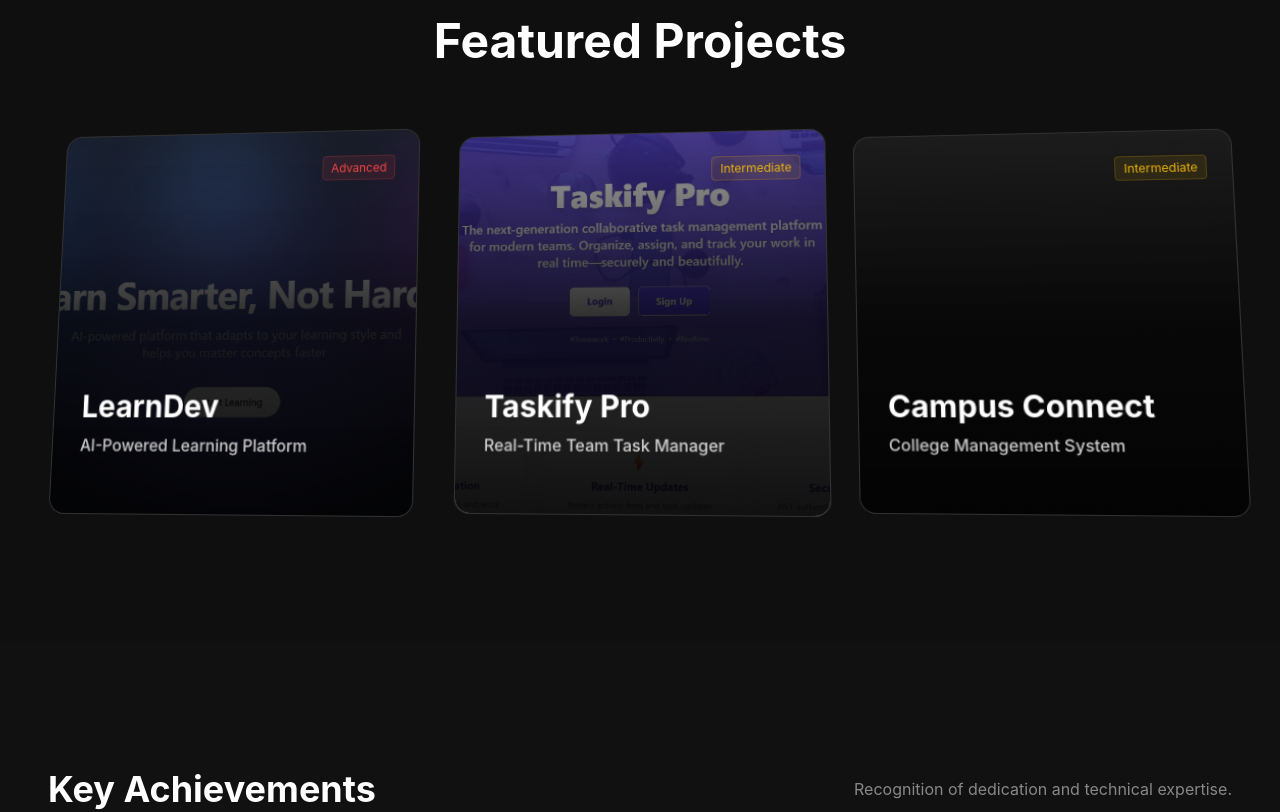
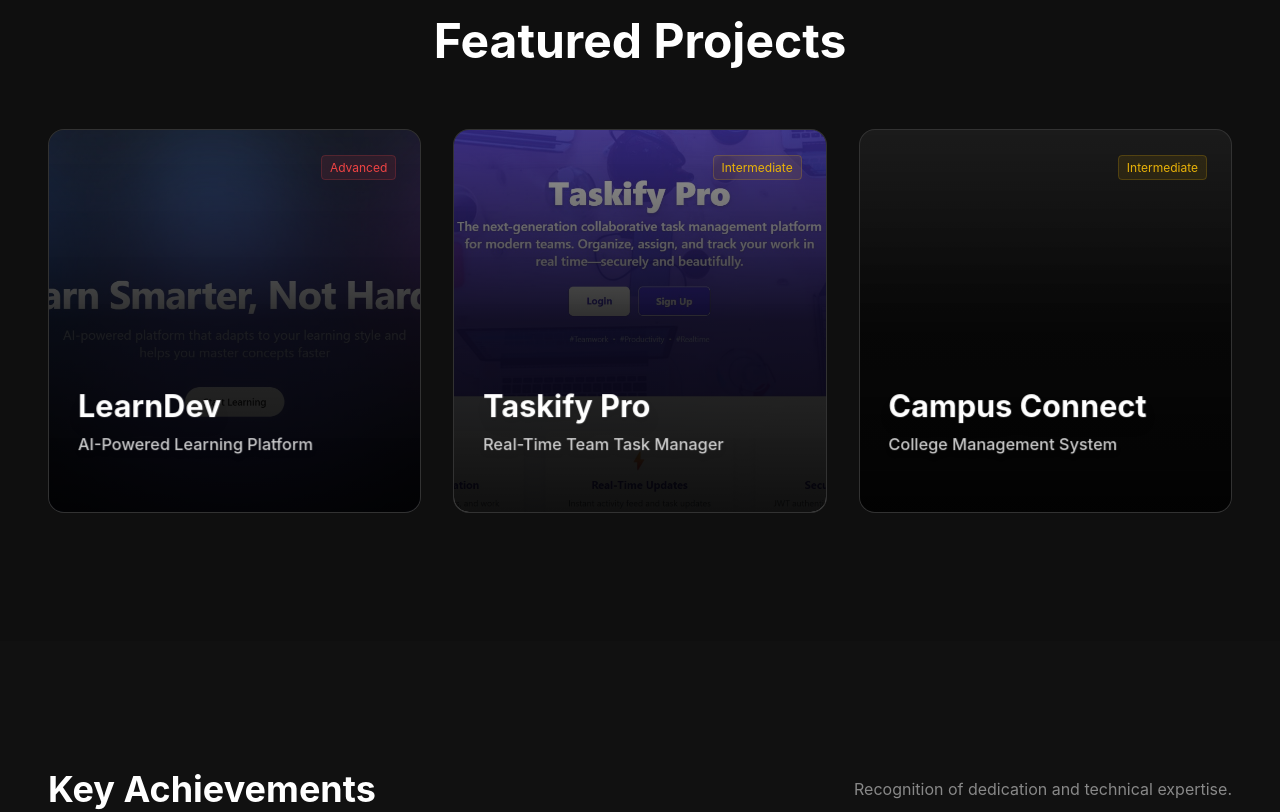
Before and after one commit to adityab2005/Portfolio, a React (Vite) app: page / in a window 1280 px wide. Shown: the part 5820-6632 px from the top of the page. Built offline with nearby package versions, Linux system fonts and the light colour scheme.

Commit message:
Protfolio v5

```diff
--- a/src/sections/Achievements.jsx
+++ b/src/sections/Achievements.jsx
@@ -5,19 +5,19 @@ const achievements = [
   {
     title: "Diploma Rank 1",
     issuer: "State Board of Technical Education",
-    year: "2023",
+    year: "2024",
     color: "text-yellow-400"
   },
   {
     title: "IBM Certified Full Stack Developer",
     issuer: "IBM",
-    year: "2024",
+    year: "2025",
     color: "text-blue-400"
   },
   {
     title: "IBM Certified DevOps Engineer",
     issuer: "IBM",
-    year: "2024",
+    year: "2025",
     color: "text-blue-400"
   }
 ];
--- a/src/sections/Projects.jsx
+++ b/src/sections/Projects.jsx
@@ -1,6 +1,6 @@
-import { useState } from "react";
+import { useState, memo, useCallback } from "react";
 import Section from "../components/ui/Section";
-import { motion, AnimatePresence, useMotionValue, useTransform } from "framer-motion";
+import { motion, AnimatePresence, useMotionValue, useTransform, useSpring } from "framer-motion";
 import { X, Github, ExternalLink, Activity, Server, Box, Zap, Maximize2 } from "lucide-react";
 import SystemDiagram from "../components/ui/SystemDiagram";
 import learnDevImg from "../public/learndev.jpeg";
@@ -49,13 +49,26 @@ const projects = [
   }
 ];
 
-const ProjectCard = ({ project, index, onClick }) => {
-    const x = useMotionValue(0);
-    const y = useMotionValue(0);
+const badgeColors = {
+    "Advanced": "bg-red-500/10 text-red-500 border-red-500/20",
+    "Intermediate": "bg-yellow-500/10 text-yellow-500 border-yellow-500/20",
+    "Beginner": "bg-green-500/10 text-green-500 border-green-500/20"
+};
 
-    // Increased perspective and rotation for better 3D effect
-    const rotateX = useTransform(y, [0, 400], [5, -5]);
-    const rotateY = useTransform(x, [0, 400], [-5, 5]);
+const ProjectCard = memo(({ project, index, onClick }) => {
+    const x = useMotionValue(200);
+    const y = useMotionValue(200);
+
+    // Physics-based spring configuration for smoother mouse follow
+    const springConfig = { damping: 15, stiffness: 100 };
+
+    // Transform raw mouse values to rotation degrees
+    const rotateXRaw = useTransform(y, [0, 400], [5, -5]);
+    const rotateYRaw = useTransform(x, [0, 400], [-5, 5]);
+
+    // Apply spring physics to the rotation
+    const rotateX = useSpring(rotateXRaw, springConfig);
+    const rotateY = useSpring(rotateYRaw, springConfig);
 
     function handleMouse(event) {
         const rect = event.currentTarget.getBoundingClientRect();
@@ -68,16 +81,14 @@ const ProjectCard = ({ project, index, onClick }) => {
         y.set(200);
     }
 
-    const badgeColors = {
-        "Advanced": "bg-red-500/10 text-red-500 border-red-500/20",
-        "Intermediate": "bg-yellow-500/10 text-yellow-500 border-yellow-500/20",
-        "Beginner": "bg-green-500/10 text-green-500 border-green-500/20"
-    };
+    const handleClick = useCallback(() => {
+        onClick(project, index);
+    }, [onClick, project, index]);
 
     return (
         <motion.div
             layoutId={`card-${index}`}
-            onClick={onClick}
+            onClick={handleClick}
             onMouseMove={handleMouse}
             onMouseLeave={handleMouseLeave}
             style={{
@@ -87,8 +98,13 @@ const ProjectCard = ({ project, index, onClick }) => {
             }}
             initial={{ opacity: 0, y: 50 }}
             whileInView={{ opacity: 1, y: 0 }}
-            transition={{ duration: 0.5, delay: index * 0.1 }}
-            viewport={{ once: true }}
+            transition={{
+                type: "spring",
+                stiffness: 50,
+                damping: 20,
+                delay: index * 0.1
+            }}
+            viewport={{ once: true, margin: "-50px" }}
             className="group relative h-96 cursor-pointer rounded-2xl bg-white/5 border border-white/10 hover:border-white/20 transition-all perspective-1000 overflow-hidden"
         >
              {/* Image Background */}
@@ -97,6 +113,7 @@ const ProjectCard = ({ project, index, onClick }) => {
                     <img
                         src={project.image}
                         alt={project.title}
+                        loading="lazy"
                         className="w-full h-full object-cover opacity-60 group-hover:opacity-100 transition-opacity duration-500 scale-105 group-hover:scale-110"
                     />
                 )}
@@ -131,10 +148,21 @@ const ProjectCard = ({ project, index, onClick }) => {
              </div>
         </motion.div>
     )
-}
+});
+
+ProjectCard.displayName = "ProjectCard";
 
 const Projects = () => {
   const [selectedProject, setSelectedProject] = useState(null);
+
+  const handleProjectClick = useCallback((project, index) => {
+      setSelectedProject({ ...project, index });
+  }, []);
+
+  const handleClose = useCallback((e) => {
+      e.stopPropagation();
+      setSelectedProject(null);
+  }, []);
 
   return (
     <Section id="projects" className="bg-background relative z-20">
@@ -142,7 +170,7 @@ const Projects = () => {
 
       <div className="grid md:grid-cols-2 lg:grid-cols-3 gap-8 perspective-1000">
         {projects.map((project, index) => (
-            <ProjectCard key={index} project={project} index={index} onClick={() => setSelectedProject({ ...project, index })} />
+            <ProjectCard key={index} project={project} index={index} onClick={handleProjectClick} />
         ))}
       </div>
 
@@ -153,17 +181,24 @@ const Projects = () => {
               initial={{ opacity: 0 }}
               animate={{ opacity: 1 }}
               exit={{ opacity: 0 }}
+              transition={{ duration: 0.3, ease: "easeInOut" }}
               onClick={() => setSelectedProject(null)}
               className="absolute inset-0 bg-black/90 backdrop-blur-md"
             />
 
             <motion.div
               layoutId={`card-${selectedProject.index}`}
+              transition={{ type: "spring", stiffness: 250, damping: 25 }}
               className="w-full max-w-4xl bg-[#111] rounded-2xl border border-white/10 overflow-hidden relative z-10 max-h-[90vh] overflow-y-auto custom-scrollbar shadow-2xl"
             >
               <div className="h-64 relative group">
                 {selectedProject.image ? (
-                    <img src={selectedProject.image} alt={selectedProject.title} className="absolute inset-0 w-full h-full object-cover" />
+                    <img
+                        src={selectedProject.image}
+                        alt={selectedProject.title}
+                        className="absolute inset-0 w-full h-full object-cover"
+                        loading="lazy"
+                    />
                 ) : (
                     <div className={`absolute inset-0 bg-gradient-to-br ${selectedProject.color}`} />
                 )}
@@ -171,7 +206,7 @@ const Projects = () => {
                 <div className="absolute inset-0 bg-gradient-to-t from-[#111] via-transparent to-transparent" />
 
                 <button
-                  onClick={(e) => { e.stopPropagation(); setSelectedProject(null); }}
+                  onClick={handleClose}
                   className="absolute top-4 right-4 p-2 bg-black/50 hover:bg-black/70 rounded-full text-white transition-colors z-20 border border-white/10"
                 >
                   <X size={24} />
```
